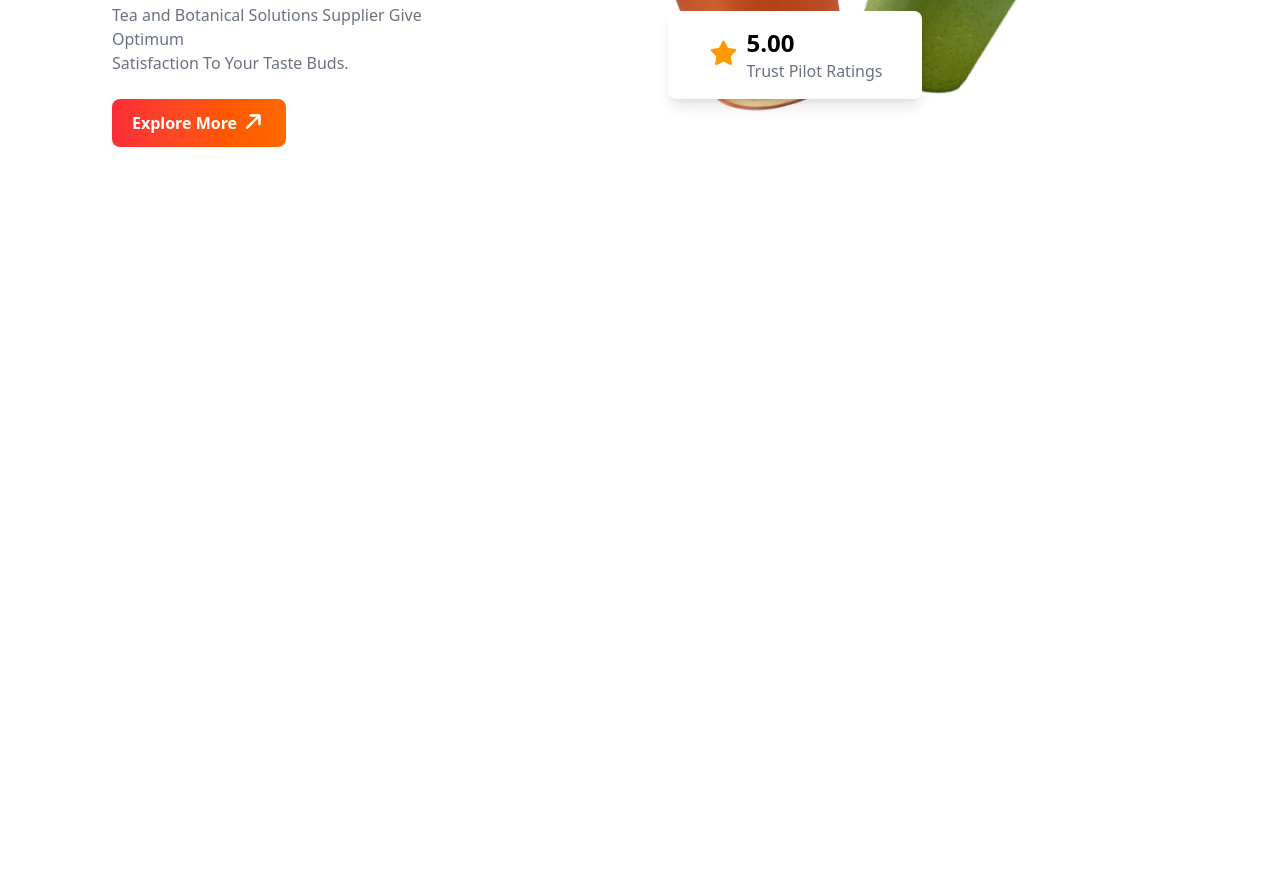
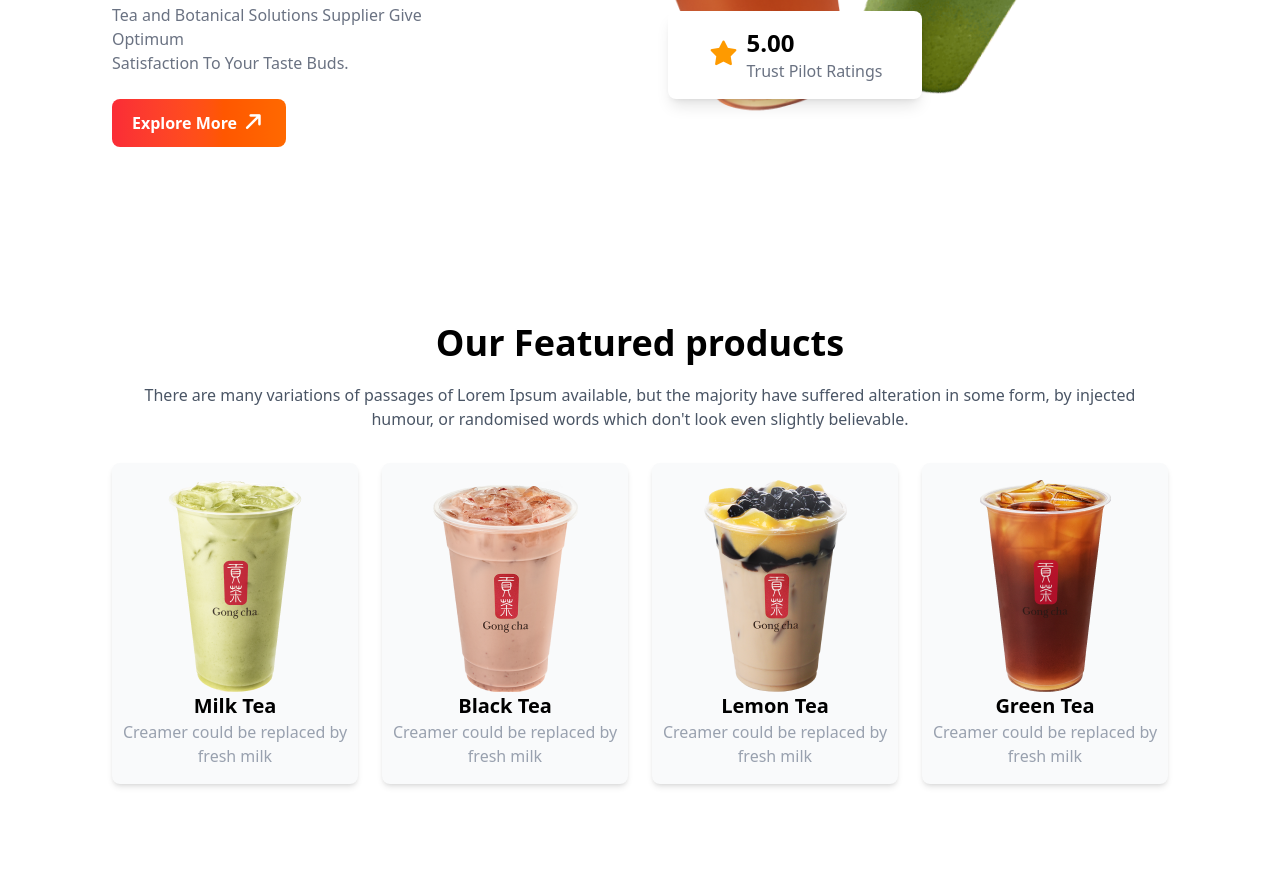
Before and after one commit to shihabuddinbhuiyan580-ctrl/tea-house, a plain HTML site: page tea-house/index.html in a window 1280 px wide. Shown: the part 349-1229 px from the top of the page. Before the commit the page ends 800 px from the top, so only its background shows below. Drawn offline with nearby package versions, Linux system fonts and the light colour scheme.

Commit message:
Featured product

```diff
--- a/tea-house/index.html
+++ b/tea-house/index.html
@@ -24,7 +24,7 @@
 </head>
 <body>
     <main class="max-w-screen-xl mx-auto px-16 lg:px-28">
-      <header class=" flex pt-10 mb-20">
+      <header class=" lg:flex pt-10 mb-20">
         <!-- text content  -->
          <div>
            <h1 class="text-5xl md:text-7xl">It's good <br>tea time at The <br>Tea House</h1>
@@ -48,6 +48,42 @@
            </div>
         </div>
       </header>
+      <!-- featured product section -->
+      <section class="py-8 lg:py-24 ">
+        <div class="text-center mb-8">
+          <h1 class="text-3xl md:text-4xl font-bold mb-5">  Our Featured products </h1>
+          <p class="text-gray-600 mx-auto max-w-full">There are many variations of passages of Lorem Ipsum available, but the majority have suffered
+            alteration in some form, by injected humour,
+            or randomised words which don't look even slightly believable.
+          </p>
+       </div>
+       <!-- grids cards  -->
+        <div class="grid grid-cols-1 md:grid-cols-2 lg:grid-cols-4 gap-6 text-center">
+          <!-- card product  -->
+           <div class="rounded-lg shadow-md bg-gray-50 overflow-hidden">
+            <img src="images/tea-1.png" alt="" class="mx-auto pt-4">
+            <h3 class="font-bold text-xl">Milk Tea</h3>
+            <p class="text-gray-400 pb-4">Creamer could be replaced by fresh milk</p>
+           </div>
+           <div class="rounded-lg shadow-md bg-gray-50 overflow-hidden">
+            <img src="images/tea-2.png" alt="" class="mx-auto pt-4">
+            <h3 class="font-bold text-xl">Black Tea</h3>
+            <p class="text-gray-400 pb-4">Creamer could be replaced by fresh milk</p>
+           </div>
+           <div class="rounded-lg shadow-md bg-gray-50 overflow-hidden">
+            <img src="images/tea-3.png" alt="" class="mx-auto pt-4">
+            <h3 class="font-bold text-xl">Lemon Tea</h3>
+            <p class="text-gray-400 pb-4">Creamer could be replaced by fresh milk</p>
+           </div>
+           <div class="rounded-lg shadow-md bg-gray-50 overflow-hidden">
+            <img src="images/tea-4.png" alt="" class="mx-auto pt-4">
+            <h3 class="font-bold text-xl">Green Tea</h3>
+            <p class="text-gray-400 pb-4">Creamer could be replaced by fresh milk</p>
+           </div>
+
+
+        </div>
+      </section>
     </main>
 </body>
 </html>
```
